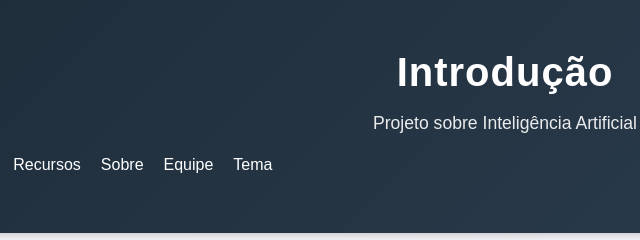
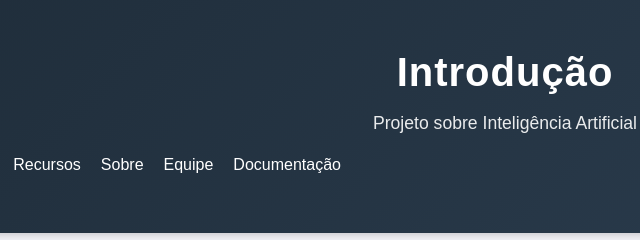
Before and after one commit to LucasSiqueirard/trabalho-faculdade, a plain HTML site: page trabalho facul/Introdução.html in a window 1280 px wide. Shown: the top 240 px of the page, 135-775 px from the left. Drawn offline with Linux system fonts and the light colour scheme.

Commit message:
Update Introdução.html

```diff
--- a/trabalho facul/Introdução.html
+++ b/trabalho facul/Introdução.html
@@ -21,7 +21,7 @@
       <a href="http://127.0.0.1:5500/trabalho-faculdade/trabalho%20facul/recursos.html">Recursos</a>
       <a href="http://127.0.0.1:5500/trabalho-faculdade/trabalho%20facul/projeto%20faculdade%20IA.html">Sobre</a>
       <a href="http://127.0.0.1:5500/trabalho-faculdade/trabalho%20facul/integrantes.html">Equipe</a>
-      <a href="">Tema</a>
+      <a href="">Documentação</a>
     </nav>
   </div>
     </header>
```
